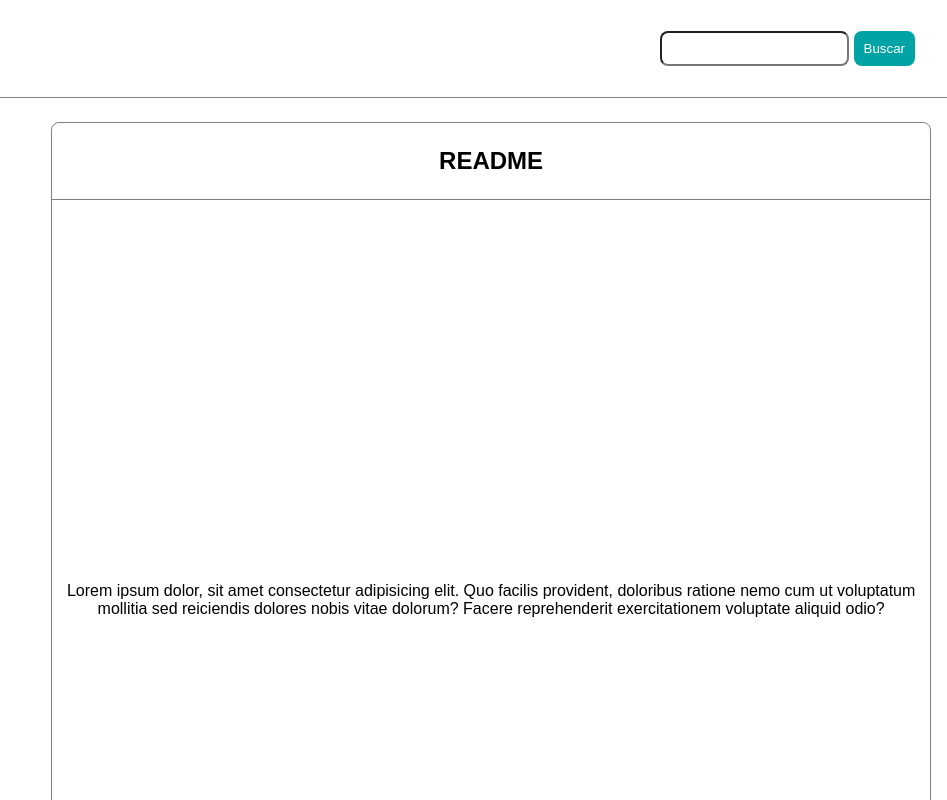
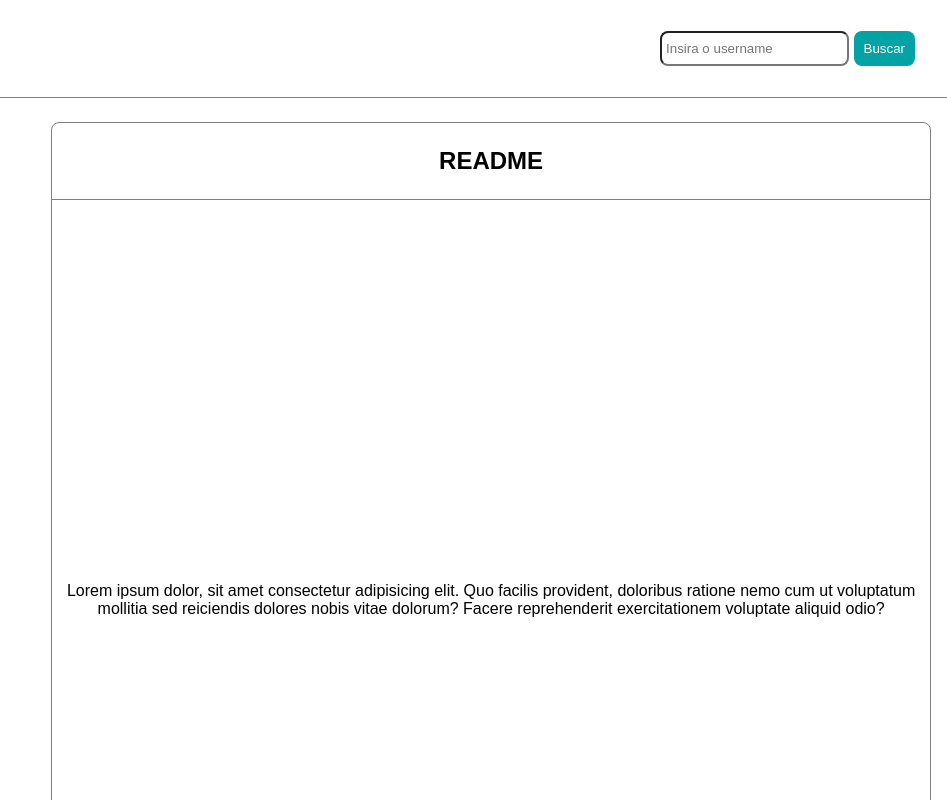
Before and after one commit to nicolasoliveiramor/exercicio_AJAX_EBAC, a website built with Parcel: page index.html in a window 1280 px wide. Shown: the top 800 px of the page, 333-1280 px from the left. Built offline with nearby package versions, Linux system fonts and the light colour scheme.

Commit message:
projeto AJAX V4

```diff
--- a/index.html
+++ b/index.html
@@ -12,7 +12,7 @@
         <div class="container">
             <img src="./images/git_hub_2.png" alt="">
             <div class="header__container__button">
-                <input id="input-usuario" type="text">
+                <input id="input-usuario" placeholder="Insira o username" type="text">
                 <button id="busca-usuario" type="submit">Buscar</button>
             </div>
         </div>
```
